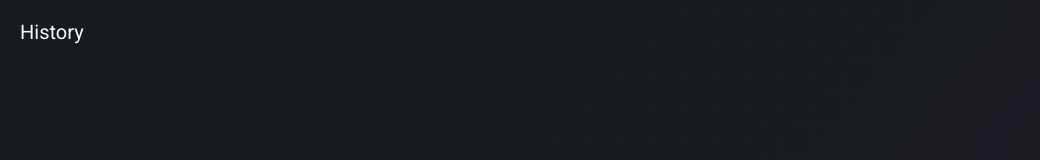
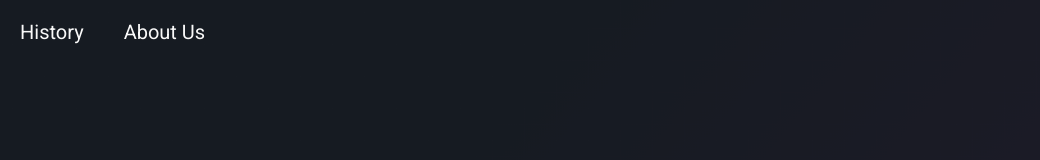
Before and after one commit to 8lat/searchtap, a plain HTML site: page index.html in a window 1280 px wide. Shown: the top 160 px of the page, without its empty margins (0-1040 px from the left). Drawn offline with Linux system fonts and the light colour scheme.

Commit message:
Update index.html

```diff
--- a/index.html
+++ b/index.html
@@ -19,6 +19,7 @@
         <nav>
             <ul>
                 <li><a title="Search History." href="./h.html">History</a></li>
+                <li><a title="About Us" href="./about-us.html">About Us</a></li>
             </ul>
         </nav>
     </header>
```
